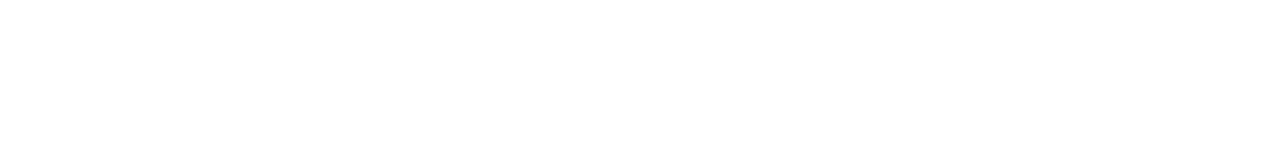
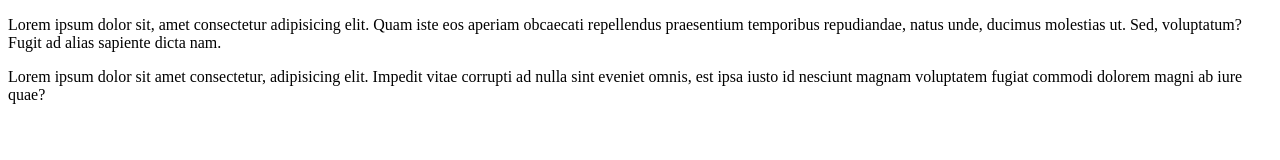
Before and after one commit to rubanovweb/test, a plain HTML site: page index.html in a window 1280 px wide. Drawn offline with Linux system fonts and the light colour scheme.

Commit message:
Добавлен текст

```diff
--- a/index.html
+++ b/index.html
@@ -7,6 +7,7 @@
     <title>Document</title>
 </head>
 <body>
-
+    <p>Lorem ipsum dolor sit, amet consectetur adipisicing elit. Quam iste eos aperiam obcaecati repellendus praesentium temporibus repudiandae, natus unde, ducimus molestias ut. Sed, voluptatum? Fugit ad alias sapiente dicta nam.</p>
+    <p>Lorem ipsum dolor sit amet consectetur, adipisicing elit. Impedit vitae corrupti ad nulla sint eveniet omnis, est ipsa iusto id nesciunt magnam voluptatem fugiat commodi dolorem magni ab iure quae?</p>
 </body>
 </html>
```
